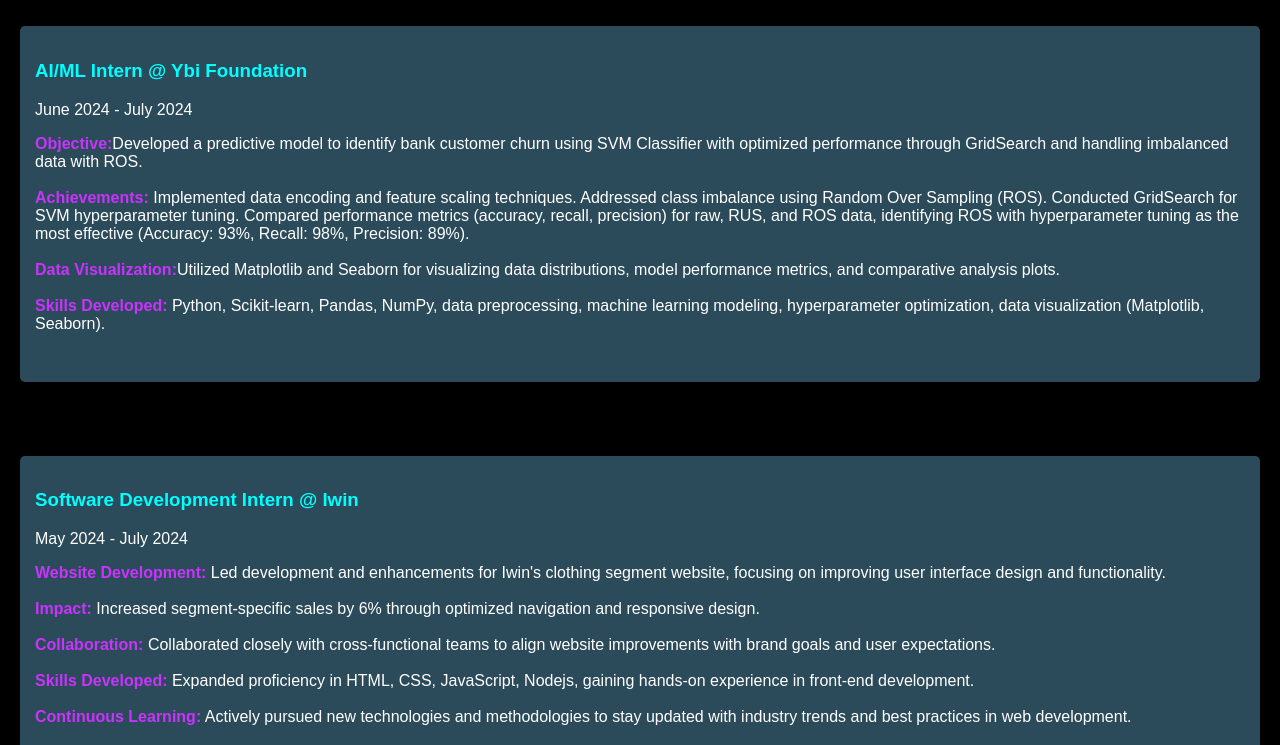
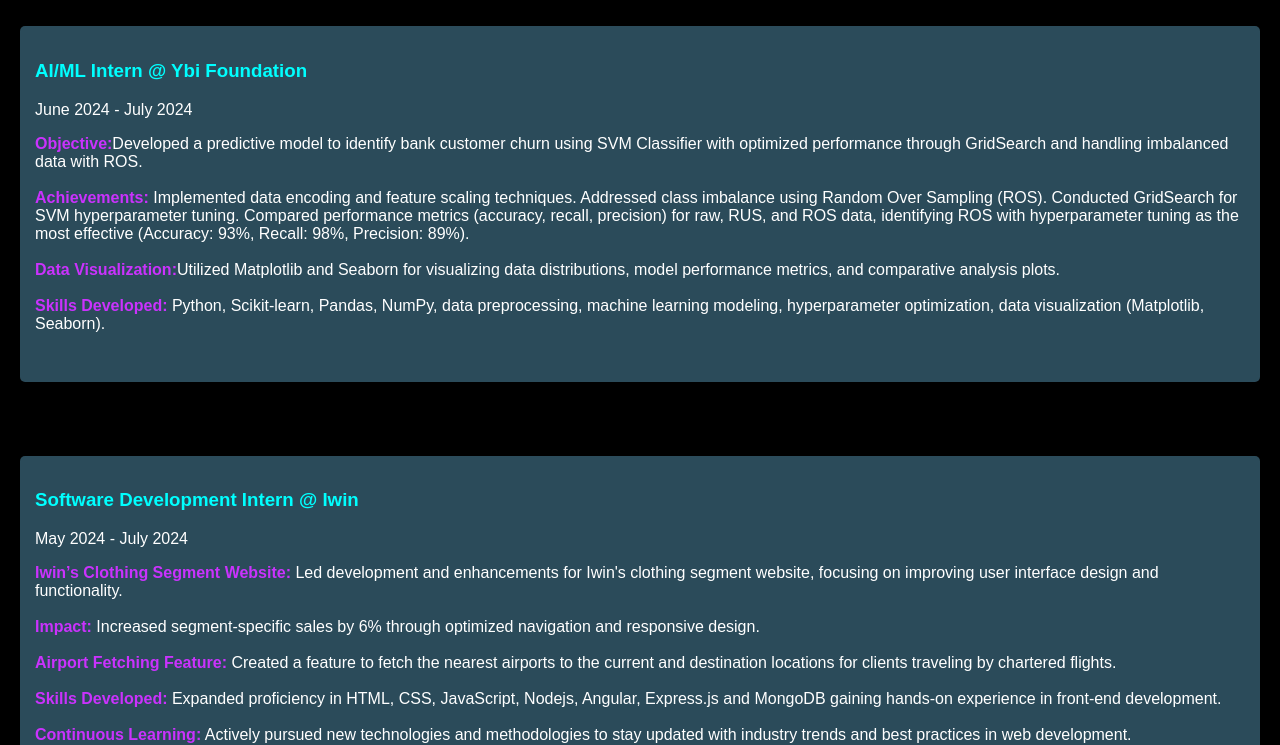
Before and after one commit to SaiSreeja77/sreeja-s-portfolio, a plain HTML site: page experience.html in a window 1280 px wide. Shown: the part 232-977 px from the top of the page. Drawn offline with Linux system fonts and the light colour scheme.

Commit message:
Update experience.html

```diff
--- a/experience.html
+++ b/experience.html
@@ -68,7 +68,7 @@
     <h3 style="color: aqua;">Software Development Intern @ Iwin</h3>
     <span>May 2024 - July 2024</span>
     <p><span style="font-weight: bold;
-    color: rgb(202, 50, 253);">Website Development:</span> Led development and enhancements for Iwin's clothing segment website, focusing on improving user interface design and functionality.
+    color: rgb(202, 50, 253);">Iwin’s Clothing Segment Website:</span> Led development and enhancements for Iwin's clothing segment website, focusing on improving user interface design and functionality.
 <br>
 <br>
         <span style="font-weight: bold;
@@ -76,11 +76,11 @@
         <br>
         <br>
         <span style="font-weight: bold;
-    color: rgb(202, 50, 253)">Collaboration:</span> Collaborated closely with cross-functional teams to align website improvements with brand goals and user expectations.
+    color: rgb(202, 50, 253)"> Airport Fetching Feature:</span> Created a feature to fetch the nearest airports to the current and destination locations for clients traveling by chartered flights.
         <br>
         <br>
         <span style="font-weight: bold;
-    color: rgb(202, 50, 253)">Skills Developed:</span> Expanded proficiency in HTML, CSS, JavaScript, Nodejs, gaining hands-on experience in front-end development.
+    color: rgb(202, 50, 253)">Skills Developed:</span> Expanded proficiency in HTML, CSS, JavaScript, Nodejs, Angular, Express.js and MongoDB gaining hands-on experience in front-end development.
         <br>
         <br>
         <span style="font-weight: bold;
```
